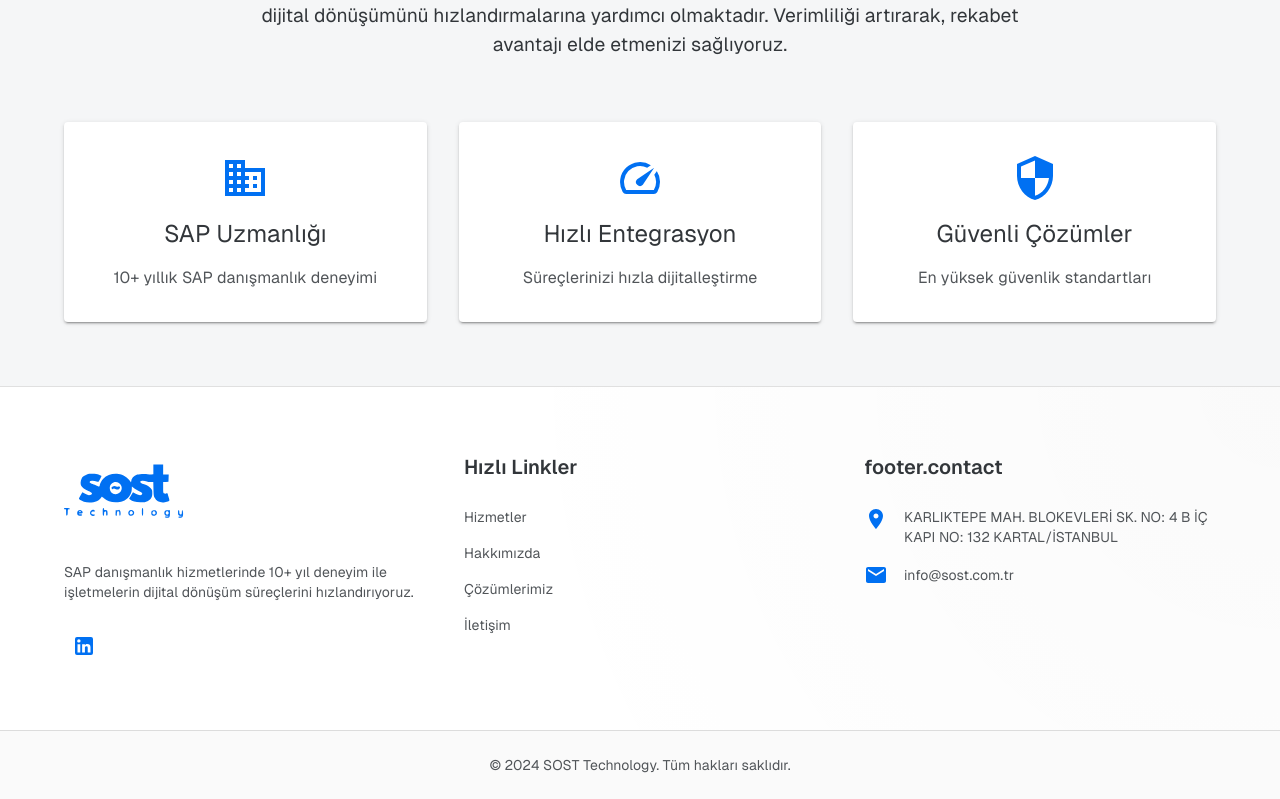
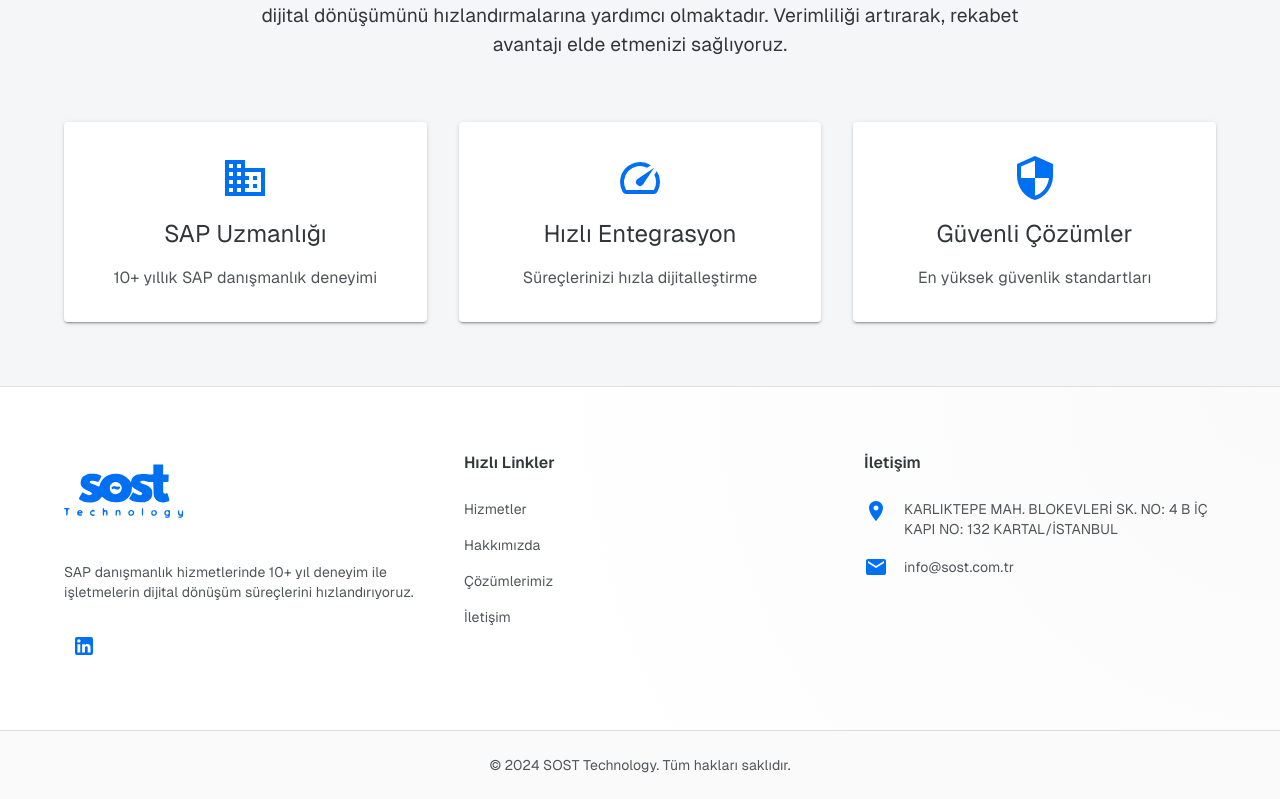
Before and after one commit to ugurkarakurt/sost-tech-website, a Next.js app: page / in a window 1280 px wide. Shown: the part 725-1524 px from the top of the page. Built offline with nearby package versions, Linux system fonts and the light colour scheme.

Commit message:
Footer updated.

```diff
--- a/src/components/layout/Footer.tsx
+++ b/src/components/layout/Footer.tsx
@@ -105,7 +105,7 @@ export function Footer() {
 
             {/* Hızlı Linkler */}
             <Grid item xs={12} md={4}>
-              <Typography variant="h6" sx={{ mb: 3, fontWeight: 600, color: 'text.primary' }}>
+              <Typography sx={{ mb: 3, fontWeight: 600, color: 'text.primary' }}>
                 {t('footer.quickLinks')}
               </Typography>
               <Stack spacing={2}>
@@ -135,7 +135,7 @@ export function Footer() {
 
             {/* İletişim */}
             <Grid item xs={12} md={4}>
-              <Typography variant="h6" sx={{ mb: 3, fontWeight: 600, color: 'text.primary' }}>
+              <Typography sx={{ mb: 3, fontWeight: 600, color: 'text.primary' }}>
                 {t('footer.contact')}
               </Typography>
               <Stack spacing={2}>
--- a/src/lib/i18n/index.ts
+++ b/src/lib/i18n/index.ts
@@ -46,7 +46,7 @@ const resources = {
       },
       footer: {
         "quickLinks": "Hızlı Linkler",
-        "followUs": "Bizi Takip Edin",
+        "contact": "İletişim",
         "allRights": "Tüm hakları saklıdır."
       }
     },
@@ -102,7 +102,7 @@ const resources = {
       },
       footer: {
         "quickLinks": "Quick Links",
-        "followUs": "Follow Us",
+        "contact": "Contact",
         "allRights": "All rights reserved."
       }
     },
```
